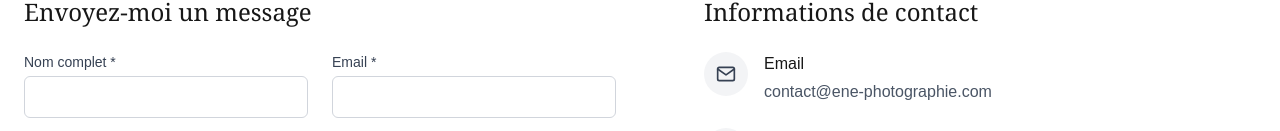
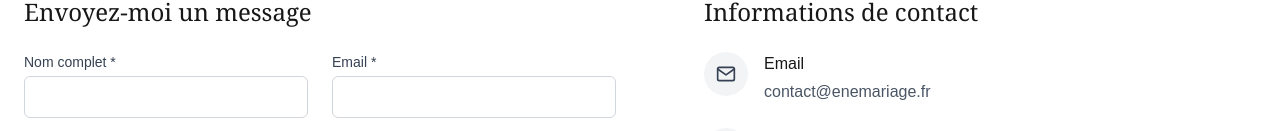
Before and after one commit to Ericphoto35/ene-photographe-mariage, a Next.js app: page /contact in a window 1280 px wide. Shown: the part 301-432 px from the top of the page. Built offline with nearby package versions, Linux system fonts and the light colour scheme.

Commit message:
contact modifier

```diff
--- a/src/app/contact/page.js
+++ b/src/app/contact/page.js
@@ -247,8 +247,8 @@ export default function ContactPage() {
                 </div>
                 <div>
                   <h3 className="font-medium mb-1">Email</h3>
-                  <a href="mailto:contact@ene-photographie.com" className="text-gray-600 hover:text-gray-900 transition-colors">
-                    contact@ene-photographie.com
+                  <a href="mailto:contact@enemariage.fr" className="text-gray-600 hover:text-gray-900 transition-colors">
+                    contact@enemariage.fr
                   </a>
                 </div>
               </div>
```
